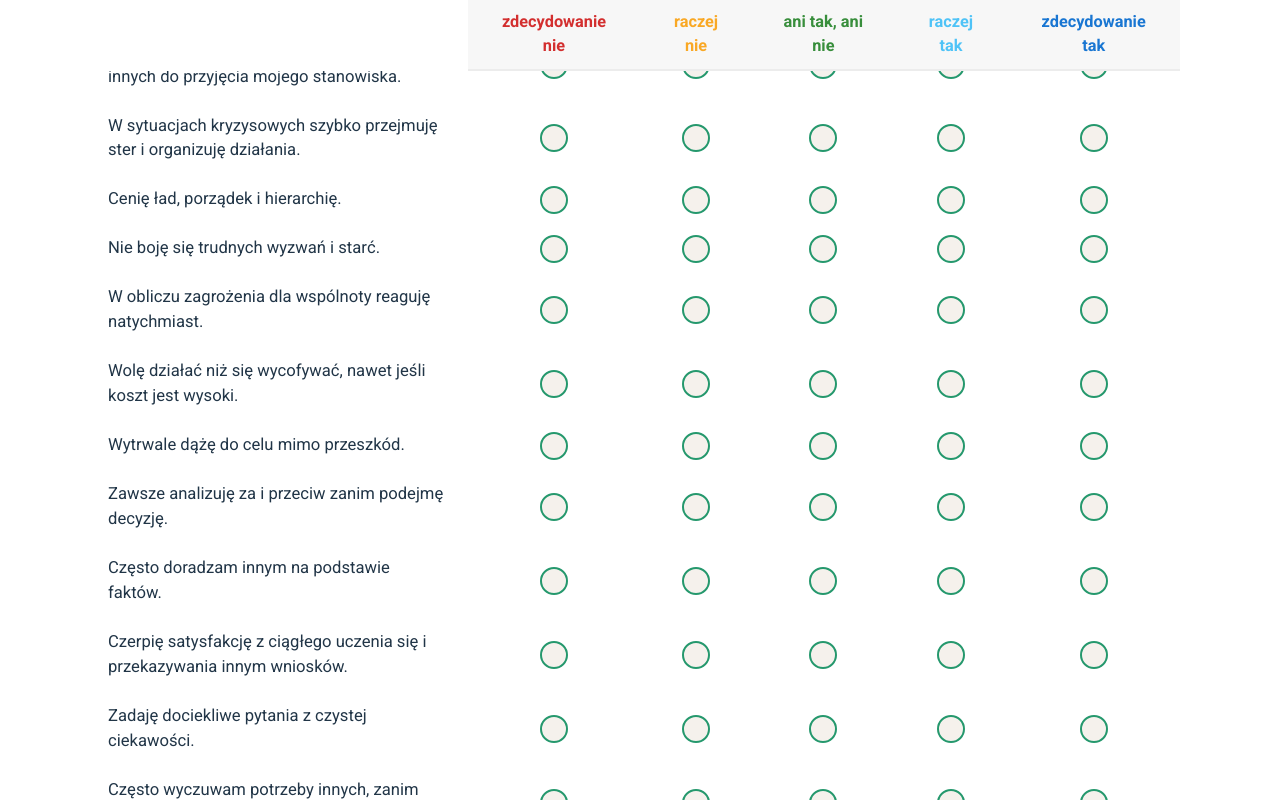
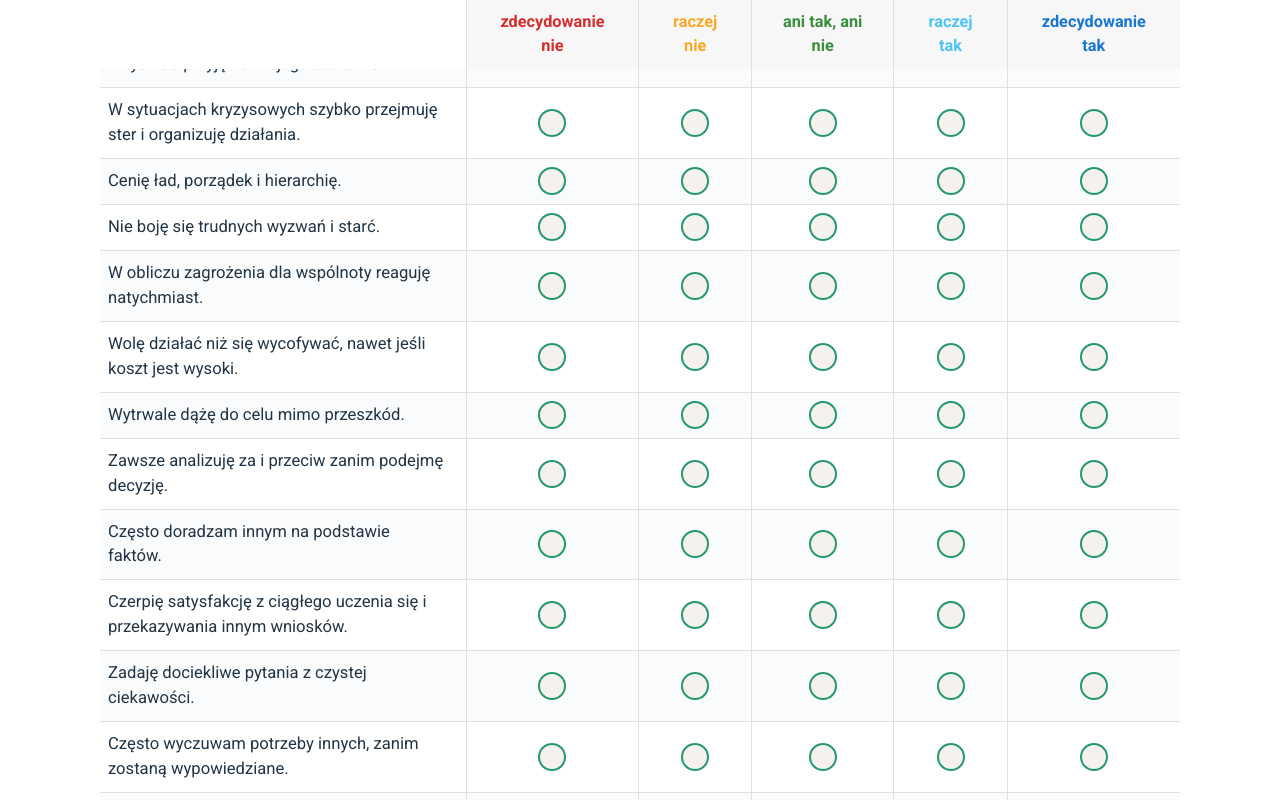
Before and after one commit to stecpiotr/archetypy-ankieta, a React (Vite) app: page / in a window 1280 px wide. Both pictures are taken after a click on the button "Zaczynamy". Shown: the part 265-1065 px from the top of the page. Built offline with nearby package versions, Linux system fonts and the light colour scheme.

Commit message:
obramowania tabeli i wiersze szare

```diff
--- a/src/LikertTable.css
+++ b/src/LikertTable.css
@@ -1,7 +1,7 @@
 .likert-table {
   font-family: 'Roboto', Arial, sans-serif;
-  border-collapse: separate;
-  border-spacing: 0 0.3em;
+  border-collapse: collapse;
+  border-spacing: 0;
   width: 100%;
   max-width: 1080px;
   margin: 0 auto;
@@ -13,6 +13,17 @@
   padding: 10px 22px;
   font-size: 1.02rem;
   box-sizing: border-box;
+  border-bottom: 0.7px solid #e0e0e0 !important;
+  border-right: 0.7px solid #e0e0e0 !important;
+}
+
+.likert-table tr:last-child td {
+  border-bottom: none !important;
+}
+
+.likert-table tr th:last-child,
+.likert-table tr td:last-child {
+  border-right: none !important;
 }
 
 /* Sticky, biały lewy górny header */
@@ -58,14 +69,14 @@
   font-weight: 500;
 }
 
-/* Wiersze parzyste jasno szare (wszystkie td w parzystym tr) */
-.likert-table tbody tr.even-row td,
-.likert-table tbody tr.even-row .question-cell,
-.likert-table tbody tr.even-row .sticky-col {
+/* Wiersze parzyste jasno szare */
+.likert-table tbody tr:nth-child(even) td,
+.likert-table tbody tr:nth-child(even) .question-cell,
+.likert-table tbody tr:nth-child(even) .sticky-col {
   background: #fafbfc !important;
 }
 
-/* Podświetlenie hover na komórce: kolumna i wiersz aktywny */
+/* Podświetlenie hover */
 .likert-table tbody tr:hover td,
 .likert-table tbody tr.hovered-row td,
 .likert-table td.option-cell.hovered-col,
@@ -74,22 +85,14 @@
   background: #e3f7df !important;
   transition: background 0.18s;
 }
+
 .likert-table th.th-scale.hovered {
   background: #e3f7df !important;
   transition: background 0.18s;
 }
+
 .likert-table .col-hover-bg {
   background: #e3f7df !important;
-}
-
-/* Podświetlenie wierszy z błędem */
-.likert-table tr.missing-row td,
-.likert-table td.missing-cell,
-.likert-table tr.missing-row .sticky-col {
-  background: #fae8e6 !important;
-  animation: shake-row .11s 1;
-  color: #b00020;
-  font-weight: 500;
 }
 
 /* RADIO - idealnie wyśrodkowane */
@@ -99,6 +102,7 @@
   vertical-align: middle;
   padding: 0;
 }
+
 .option-label {
   display: flex;
   align-items: center;
@@ -106,6 +110,7 @@
   height: 39px;
   width: 100%;
 }
+
 .option-label input[type="radio"] {
   appearance: none;
   border: 2px solid #25986d;
@@ -119,10 +124,12 @@
   display: inline-block;
   vertical-align: middle;
 }
+
 .option-label input[type="radio"]:checked {
   border: 2.8px solid #25986d;
   background: #f5f1ec;
 }
+
 .option-label input[type="radio"]:checked:after {
   content: '';
   display: block;
@@ -160,6 +167,7 @@
     padding-left: 4px;
   }
 }
+
 @media (max-width: 500px) {
   .likert-table th,
   .likert-table td {
@@ -175,6 +183,7 @@
     padding-left: 0;
   }
 }
+
 .sticky-error-msg {
   position: fixed;
   top: 0;
@@ -194,6 +203,7 @@
   pointer-events: none;
   user-select: none;
 }
+
 @media (max-width: 500px) {
   .sticky-error-msg {
     font-size: 1.03rem;
@@ -201,15 +211,21 @@
     border-radius: 0 0 8px 8px;
   }
 }
-/* CAŁY wiersz na czerwono – wszystkie td na różowo */
+
+/* --- OSTATECZNY FIX: Pełne tło błędu w KAŻDEJ komórce tr.missing-row, również sticky, nawet jeśli td/question-cell mają własny background --- */
 .likert-table tr.missing-row td,
-.likert-table tr.missing-row .sticky-col {
+.likert-table tr.missing-row th,
+.likert-table tr.missing-row td.question-cell,
+.likert-table tr.missing-row td.sticky-col,
+.likert-table tbody tr.missing-row:nth-child(even) td,
+.likert-table tbody tr.missing-row:nth-child(even) .question-cell,
+.likert-table tbody tr.missing-row:nth-child(even) .sticky-col {
   background: #fae8e6 !important;
-  color: #b00020;
-  font-weight: 500;
+  color: #b00020 !important;
+  font-weight: 500 !important;
   animation: shake-row .11s 1;
 }
-/* Bonus: oznaczenie radio w brakującym wierszu */
+
 .likert-table tr.missing-row input[type="radio"] {
-  border-color: #b00020;
+  border-color: #b00020 !important;
 }
--- a/src/Questionnaire.tsx
+++ b/src/Questionnaire.tsx
@@ -152,7 +152,7 @@ if (submitted) {
           }}>
             <span>Pamiętaj! </span>
             <span style={{ color: "#253347", fontWeight: 400 }}>
-              Odpowiadasz jakbyś był/a Krzysztofem Hetmanem :)
+              Odpowiadasz jakbyś był/a Krzysztofem Hetmanem politykiem :)
             </span>
           </div>
         </div>
```
